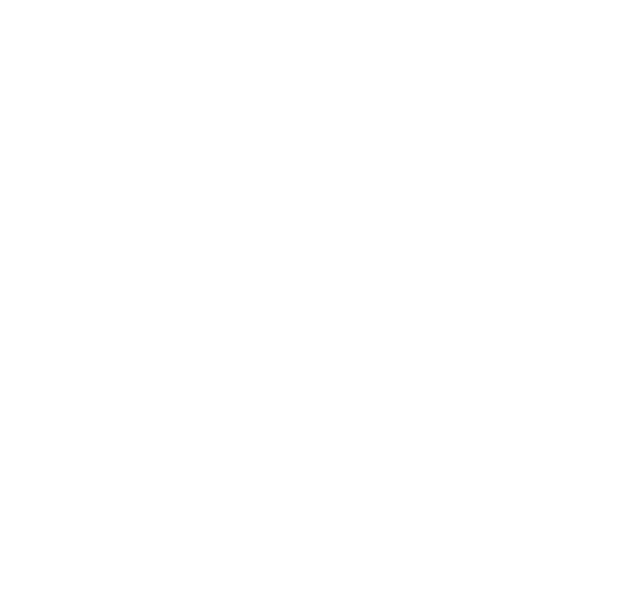
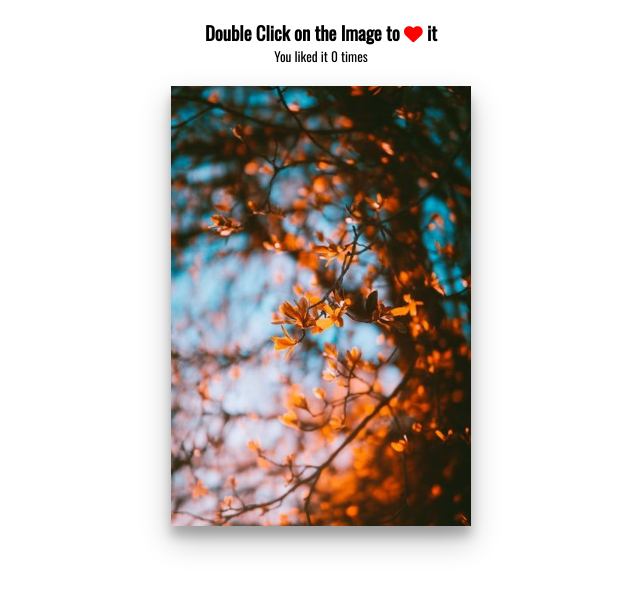
Before and after one commit to sanafathi30/javaScriptProjects, a plain HTML site: page DoubleHeartClick/index.html in a window 1280 px wide. Shown: the whole page, without its empty margins (319-959 px from the left). Drawn offline with nearby package versions, Linux system fonts and the light colour scheme.

Commit message:
added html and css file

```diff
--- a/DoubleHeartClick/index.html
+++ b/DoubleHeartClick/index.html
@@ -5,11 +5,19 @@
     <meta charset="UTF-8" />
     <meta http-equiv="X-UA-Compatible" content="IE=edge" />
     <meta name="viewport" content="width=device-width, initial-scale=1.0" />
+    <script src="https://kit.fontawesome.com/24df624ac5.js" crossorigin="anonymous"></script>
+    <link rel="stylesheet" href="https://cdnjs.cloudflare.com/ajax/libs/font-awesome/6.1.1/css/all.min.css" integrity="sha512-KfkfwYDsLkIlwQp6LFnl8zNdLGxu9YAA1QvwINks4PhcElQSvqcyVLLD9aMhXd13uQjoXtEKNosOWaZqXgel0g==" crossorigin="anonymous" referrerpolicy="no-referrer"
+    />
     <link rel="stylesheet" href="/DoubleHeartClick/style.css" />
     <title>Double Heart Click</title>
 </head>
 
 <body>
+    <h3>Double Click on the Image to <i class="fas fa-heart"></i> it</h3>
+    <small>You liked it <span id="times">0</span> times</small>
+
+    <div class="loveMe"></div>
+
     <script src="/DoubleHeartClick/script.js"></script>
 </body>
 
--- a/DoubleHeartClick/style.css
+++ b/DoubleHeartClick/style.css
@@ -1,7 +1,54 @@
+/*  */
+
+@import url("https://fonts.googleapis.com/css2?family=Merienda&family=Roboto:wght@400;700&display=swap");
+@import url("https://fonts.googleapis.com/css2?family=Oswald");
 *,
 *::before,
 *::after {
-    padding: 0;
-    margin: 0;
     box-sizing: border-box;
 }
+
+body {
+    font-family: "Oswald", sans-serif;
+    text-align: center;
+    margin: 0;
+}
+
+h3 {
+    margin-bottom: 0;
+    text-align: center;
+}
+
+small {
+    display: block;
+    margin-bottom: 20px;
+    text-align: center;
+}
+
+.fa-heart {
+    color: red;
+}
+
+.loveMe {
+    height: 440px;
+    width: 300px;
+    background: url("/DoubleHeartClick/img/8b44a6159b3daf93479cb90a05ad9012.jpg") no-repeat center center/cover;
+    margin: auto;
+    cursor: pointer;
+    max-width: 100%;
+    position: relative;
+    box-shadow: 0 14px 28px rgba(0, 0, 0, 0.25), 0 10px 10px rgba(0, 0, 0, 0.22);
+}
+
+.loveMe .fa-heart {
+    position: absolute;
+    animation: grow 0.6s linear;
+    transform: translate(-50%, -50%) scale(0);
+}
+
+@keyframes grow {
+    to {
+        transform: translate(-50%, -50%) scale(10);
+        opacity: 0;
+    }
+}
```
Also changed, not shown: DoubleHeartClick/img/8b44a6159b3daf93479cb90a05ad9012.jpg (added).
